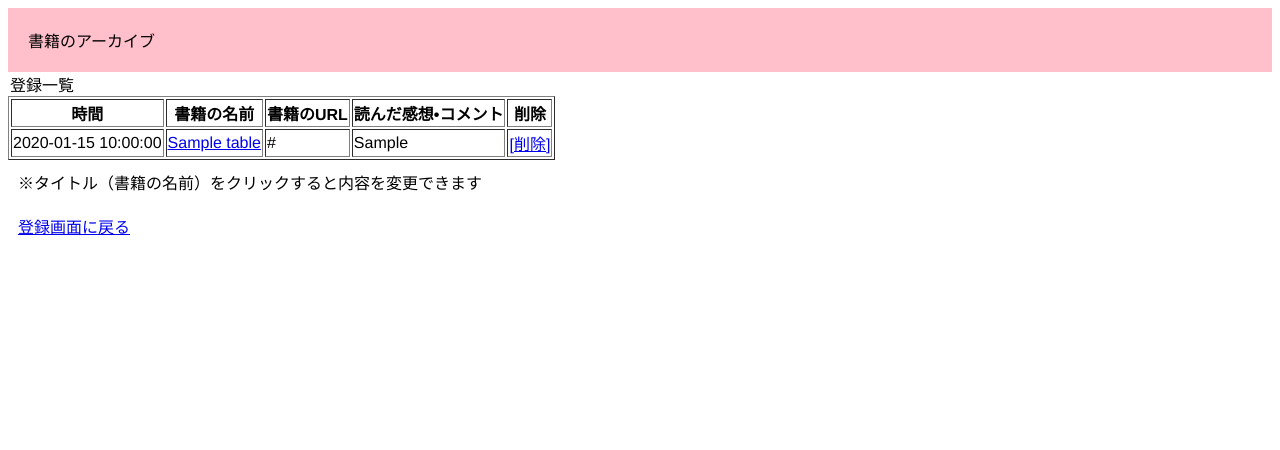
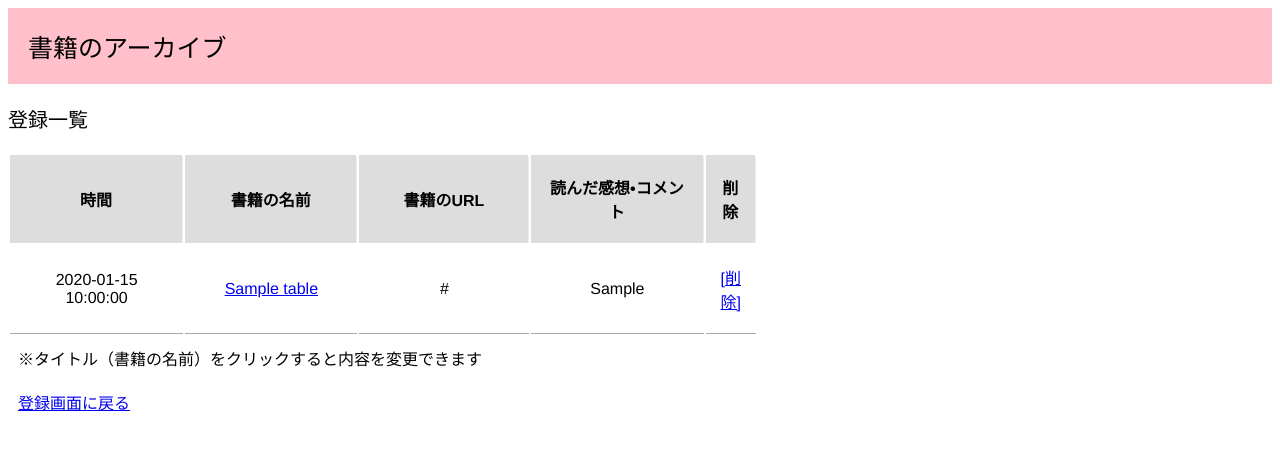
Before and after one commit to babbitt1234/kadai07, a PHP site: page /select.php in a window 1280 px wide. Shown: the top 450 px of the page. Run offline with PHP 8.4, Linux system fonts and the light colour scheme; tables that the repository leaves empty or names only in its code hold one stand-in row (values such as "Sample post").

Commit message:
kadai07_5

```diff
--- a/css/select.css
+++ b/css/select.css
@@ -5,3 +5,30 @@ body{
 .container-fluid{
     background-color: #ffc0cb;
 }
+
+.tittle{
+    font-size: 25px;
+}
+
+.list{
+    font-size: 20px;
+}
+
+table{
+    width: 750px;
+}
+th,td{
+    padding: 20px 15px;
+}
+th{
+    width: 25%;
+    background-color: #ddd;
+    border-right: 1px dotted #fff;
+}
+th.border-none{
+    border-right: none;
+}
+td{
+    border-bottom: 1px solid #aaa;
+    text-align: center;
+}
--- a/insert.php
+++ b/insert.php
@@ -17,8 +17,7 @@ $stmt = $pdo->prepare("INSERT INTO gs_bm_table(id, name, url, coment,
 indate)
 VALUES(NULL, :name, :url, :coment, sysdate())");
 
-//$stmt = $pdo->prepare("INSERT INTO gs_bm_table(id, name, url, coment,
-//indate, upfile)
+//$stmt = $pdo->prepare("INSERT INTO gs_bm_table(id, name, url, coment, indate, upfile)
 //VALUES(NULL, :name, :url, :coment, sysdate(), :upfile)");
 
 //データを渡す
--- a/select.php
+++ b/select.php
@@ -68,34 +68,26 @@ if($status==false){
 <meta name="viewport" content="width=device-width, initial-scale=1">
 <title>書籍のアーカイブ</title>
 <link href="css/select.css" rel="stylesheet">
-<!--
-<link rel="stylesheet" href="css/range.css">
-<link href="css/bootstrap.min.css" rel="stylesheet">
--->
 <style>div{padding: 10px;font-size:16px;}</style>
 </head>
-<body id="main">
-<!-- Head[Start] -->
+<body>
+
 <header>
-  <nav class="navbar navbar-default">
+  <nav>
     <div class="container-fluid">
-      <div class="navbar-header">
-      書籍のアーカイブ
-      </div>
+      <div class="tittle">書籍のアーカイブ</div>
     </div>
   </nav>
 </header>
-<!-- Head[End] -->
-
-<!-- Main[Start] -->
 
 <!--
 <div>
     <div class="container jumbotron"><?=$view?></div>
 </div>
 -->
-<legend>登録一覧</legend>
-<table border="1">
+
+<p class="list">登録一覧</p>
+<table>
 <tr>
 <th>時間</th>
 <th>書籍の名前</th>
@@ -105,7 +97,7 @@ if($status==false){
 </tr>
 <?=$view?>
 </table>
-<!-- Main[End] -->
+
 <div>※タイトル（書籍の名前）をクリックすると内容を変更できます</div>
 <div><a class="navbar-brand" href="index.php">登録画面に戻る</a></div>
 
```
Also changed, not shown: css/index.css (+9 -2 lines), css/u_view.css (+12 -0 lines), index.php (+5 -13 lines), u_view.php (+3 -10 lines).
